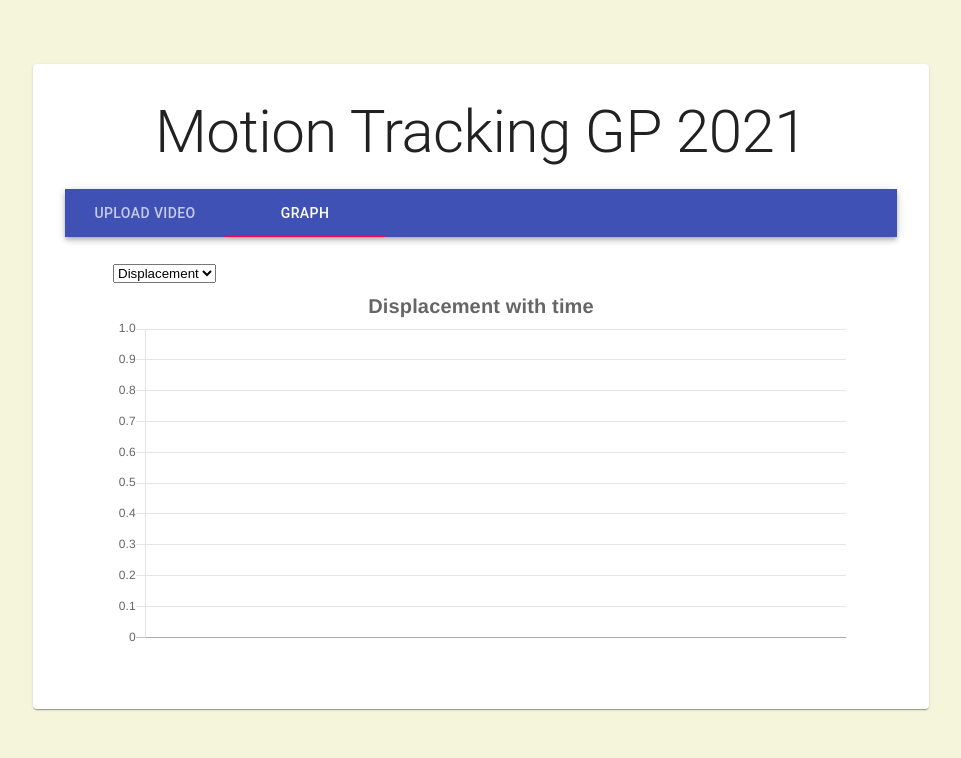
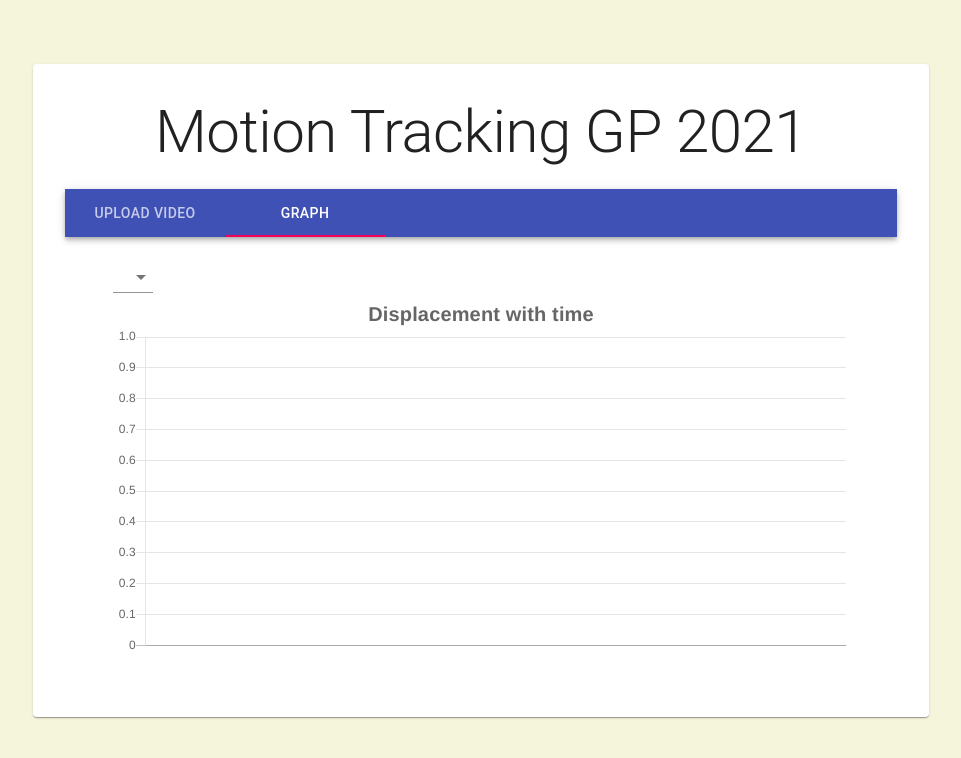
Before and after one commit to marksherifgh/motion-tracking-front-end, a React (Create React App) app: page / in a window 1280 px wide. Both pictures are taken after a click on the tab "GRAPH". Shown: the top 758 px of the page, without its empty margins (159-1120 px from the left). Built offline with nearby package versions, Linux system fonts and the light colour scheme.

Commit message:
use material ui select

```diff
--- a/src/components/Graph.jsx
+++ b/src/components/Graph.jsx
@@ -1,40 +1,42 @@
-import React from 'react';
-import {Line} from 'react-chartjs-2';
-import {Container} from '@material-ui/core'
-class Graph extends React.Component{
+import React from "react";
+import { Line } from "react-chartjs-2";
+import { Container, Select, MenuItem } from "@material-ui/core";
+class Graph extends React.Component {
   state = {
-    name: 'Displacement',
-    state : {
+    name: "Displacement",
+    state: {
       labels: this.props.t,
       datasets: [
         {
           label: this.props.x,
           fill: false,
           lineTension: 0.5,
-            backgroundColor: 'rgba(75,192,192,1)',
-            borderColor: 'rgba(0,0,0,1)',
+          backgroundColor: "rgba(75,192,192,1)",
+          borderColor: "rgba(0,0,0,1)",
           borderWidth: 2,
-            data: this.props.x
-        }
-    ]}
-}
+          data: this.props.x,
+        },
+      ],
+    },
+  };
   handleChange = (e) => {
-        if (e.target.value === 'x'){
-            const x = {labels: this.props.t,
+    if (e.target.value === "x") {
+      const x = {
+        labels: this.props.t,
         datasets: [
           {
             label: this.props.x,
             fill: false,
             lineTension: 0.5,
-                        backgroundColor: 'rgba(75,192,192,1)',
-                        borderColor: 'rgba(0,0,0,1)',
+            backgroundColor: "rgba(75,192,192,1)",
+            borderColor: "rgba(0,0,0,1)",
             borderWidth: 2,
-                        data: this.props.x
-                    }
-                ]}
-            this.setState({name: 'Displacement', state: x});
-        }
-        else if (e.target.value === 'v'){
+            data: this.props.x,
+          },
+        ],
+      };
+      this.setState({ name: "Displacement", state: x });
+    } else if (e.target.value === "v") {
       const v = {
         labels: this.props.t,
         datasets: [
@@ -42,16 +44,15 @@ state = {
             label: this.props.v,
             fill: false,
             lineTension: 0.5,
-                    backgroundColor: 'rgba(75,192,192,1)',
-                    borderColor: 'rgba(0,0,0,1)',
+            backgroundColor: "rgba(75,192,192,1)",
+            borderColor: "rgba(0,0,0,1)",
             borderWidth: 2,
-                    data: this.props.v
-                }
-            ]
-            }
-            this.setState({name: 'Velocity', state: v});
-        }
-        else if (e.target.value === 'a'){
+            data: this.props.v,
+          },
+        ],
+      };
+      this.setState({ name: "Velocity", state: v });
+    } else if (e.target.value === "a") {
       const a = {
         labels: this.props.t,
         datasets: [
@@ -59,41 +60,40 @@ state = {
             label: this.props.a,
             fill: false,
             lineTension: 0.5,
-                        backgroundColor: 'rgba(75,192,192,1)',
-                        borderColor: 'rgba(0,0,0,1)',
+            backgroundColor: "rgba(75,192,192,1)",
+            borderColor: "rgba(0,0,0,1)",
             borderWidth: 2,
-                        data: this.props.a
+            data: this.props.a,
+          },
+        ],
+      };
+      this.setState({ name: "Acceleration", state: a });
     }
-                ]
-                }
-            this.setState({name: 'Acceleration', state: a});
-        }
-    }
-    render(){
+  };
+  render() {
     return (
-            <Container maxWidth='lg'>
-                    <select onChange={this.handleChange}>
-                        <option value="x">Displacement</option>
-                        <option value="v">Velocity</option>
-                        <option value="a">Acceleration</option>
-                    </select>
+      <Container maxWidth="lg">
+        <Select onChange={this.handleChange}>
+          <MenuItem value="x">Displacement</MenuItem>
+          <MenuItem value="v">Velocity</MenuItem>
+          <MenuItem value="a">Acceleration</MenuItem>
+        </Select>
         <Line
           data={this.state.state}
           options={{
-                            title:{
-                            display:true,
-                            text:`${this.state.name} with time`,
-                            fontSize:20
+            title: {
+              display: true,
+              text: `${this.state.name} with time`,
+              fontSize: 20,
             },
-                            legend:{
-                            display:false,
-                            position:'right'
-                            }
+            legend: {
+              display: false,
+              position: "right",
+            },
           }}
         />
       </Container>
-
-        )
+    );
   }
 }
 export default Graph;
```
Lines whose indentation alone changed are shown as unchanged.
